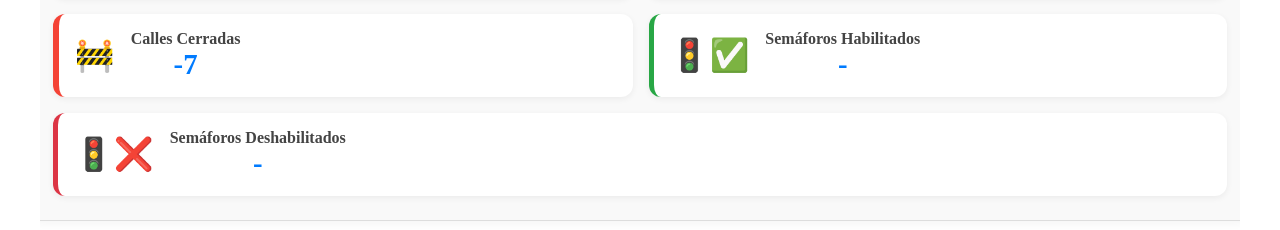
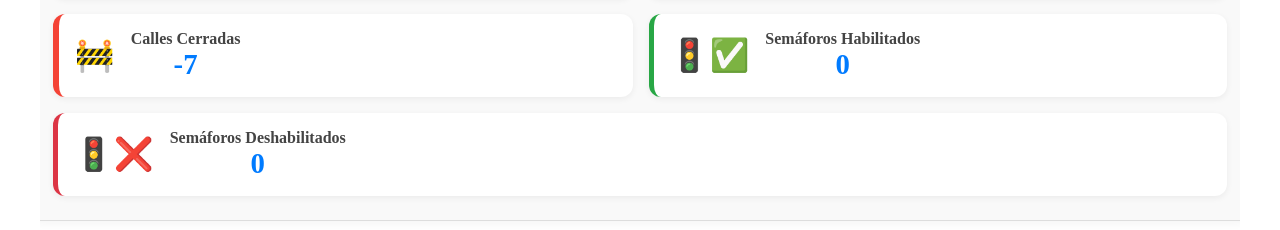
Before and after one commit to UrielSS/SpeakCity, a React (Vite) app in the folder SpeakCity_Frontend/: page / in a window 1280 px wide. Shown: the part 1026-1256 px from the top of the page. Built offline with nearby package versions, Linux system fonts and the light colour scheme; no server answers; the HTML template or start-up script is replaced by a standard one.

Commit message:
Estadisticas de Semaforos en el Dashboard

```diff
--- a/SpeakCity_Frontend/src/App.jsx
+++ b/SpeakCity_Frontend/src/App.jsx
@@ -10,6 +10,8 @@ function App() {
   const [numCarros, setNumCarros] = useState(0);
   const [callesAbiertas, setCallesAbiertas] = useState(0);
   const [callesCerradas, setCallesCerradas] = useState(0);
+  const [semaforosHabilitados, setSemaforosHabilitados] = useState(0);
+  const [semaforosInhabilitados, setSemaforosInhabilitados] = useState(0);
   const [trafficAPI, setTrafficAPI] = React.useState({});
 
   return (
@@ -56,7 +58,9 @@ function App() {
                 <TrafficSimulation setTrafficAPI={setTrafficAPI}
                   setCloseStreets={(n) => setCallesCerradas(n)}
                   setOpenStreets={(n) => setCallesAbiertas(n)}
-                  setNumCars={(n) => setNumCarros(n)} />
+                  setNumCars={(n) => setNumCarros(n)}
+                  setSemaforosHabilit={(n) => setSemaforosHabilitados(n)}
+                  setSemaforosInhabilit={(n) => setSemaforosInhabilitados(n)}/>
               </div>
             </section>
           </div>
@@ -66,6 +70,8 @@ function App() {
             numCarros={numCarros}
             callesAbiertas={callesAbiertas}
             callesCerradas={callesCerradas}
+            numSemaforosHabilitados={semaforosHabilitados}
+            numSemaforosInhabilitados={semaforosInhabilitados}
           />
 
         </TrafficContext.Provider>
--- a/SpeakCity_Frontend/src/Dashboard.jsx
+++ b/SpeakCity_Frontend/src/Dashboard.jsx
@@ -1,4 +1,4 @@
-function Dashboard({ numCarros, callesAbiertas, callesCerradas }) {
+function Dashboard({ numCarros, callesAbiertas, callesCerradas, numSemaforosHabilitados, numSemaforosInhabilitados }) {
   return (
     <section className="dashboard-wrapper">
         <h2 className="dashboard-title">Dashboard</h2>
@@ -32,7 +32,7 @@ function Dashboard({ numCarros, callesAbiertas, callesCerradas }) {
                 <div className="icon">🚦✅</div>
                 <div>
                     <h3>Semáforos Habilitados</h3>
-                    <p>-</p>
+                    <p>{numSemaforosHabilitados}</p>
                 </div>
             </div>
 
@@ -40,7 +40,7 @@ function Dashboard({ numCarros, callesAbiertas, callesCerradas }) {
                 <div className="icon">🚦❌</div>
                 <div>
                     <h3>Semáforos Deshabilitados</h3>
-                    <p>-</p>
+                    <p>{numSemaforosInhabilitados}</p>
                 </div>
             </div>
 
--- a/SpeakCity_Frontend/src/TrafficSimulation.jsx
+++ b/SpeakCity_Frontend/src/TrafficSimulation.jsx
@@ -12,7 +12,7 @@ import {
 } from "./utils/utils";
 import { CANVAS_CONFIG, CALCULATED_VALUES, EXCLUDED_STREETS} from "./utils/constants";
 
-  const TrafficSimulation = ({ setTrafficAPI, setCloseStreets, setOpenStreets, setNumCars }) => {
+  const TrafficSimulation = ({ setTrafficAPI, setCloseStreets, setOpenStreets, setNumCars, setSemaforosHabilit, setSemaforosInhabilit}) => {
 
   const { width: canvasWidth, height: canvasHeight, hortBlocks, vertBlocks, halfWidthStreets } = CANVAS_CONFIG;
   const { wVS, wHS } = CALCULATED_VALUES;
@@ -71,6 +71,8 @@ import { CANVAS_CONFIG, CALCULATED_VALUES, EXCLUDED_STREETS} from "./utils/const
       trafficLights.splice(index, 1);
       trafficLights_deactivated.push(trafficLightModify);
       trafficLightModify.deactivate();
+      setSemaforosHabilit(trafficLights.length);
+      setSemaforosInhabilit(trafficLights_deactivated.length);
     }
   };
 
@@ -81,6 +83,8 @@ import { CANVAS_CONFIG, CALCULATED_VALUES, EXCLUDED_STREETS} from "./utils/const
       trafficLights_deactivated.splice(index, 1);
       trafficLights.push(trafficLightModify);
       trafficLightModify.activate();
+      setSemaforosHabilit(trafficLights.length);
+      setSemaforosInhabilit(trafficLights_deactivated.length);
     }
   };
 
@@ -308,8 +312,9 @@ import { CANVAS_CONFIG, CALCULATED_VALUES, EXCLUDED_STREETS} from "./utils/const
           rightLight.deactivate();
           trafficLights_deactivated.push(topLight, bottomLight, leftLight, rightLight);
         }
-
       }
+      setSemaforosHabilit(trafficLights.length);
+      setSemaforosInhabilit(trafficLights_deactivated.length);
 
       // Creación de carros
       const cars = [];
```
